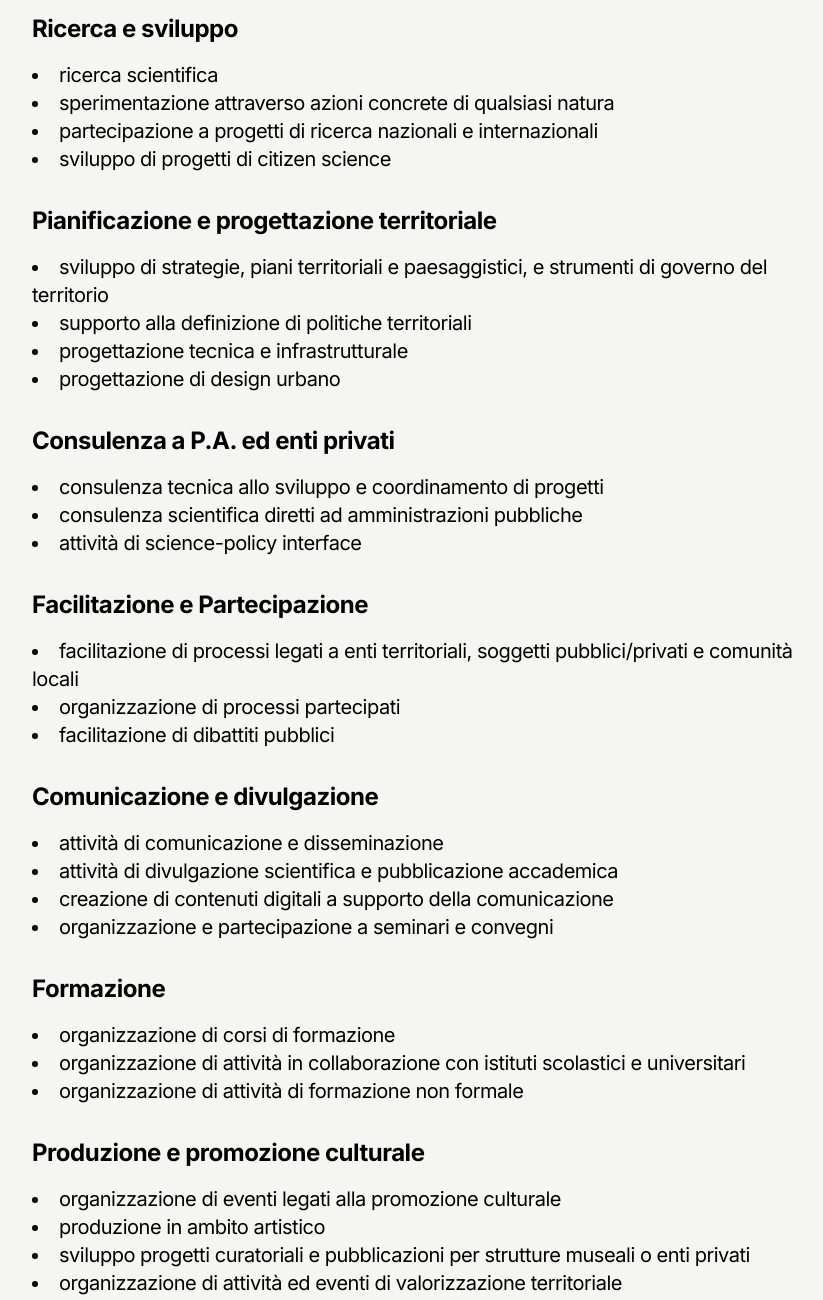
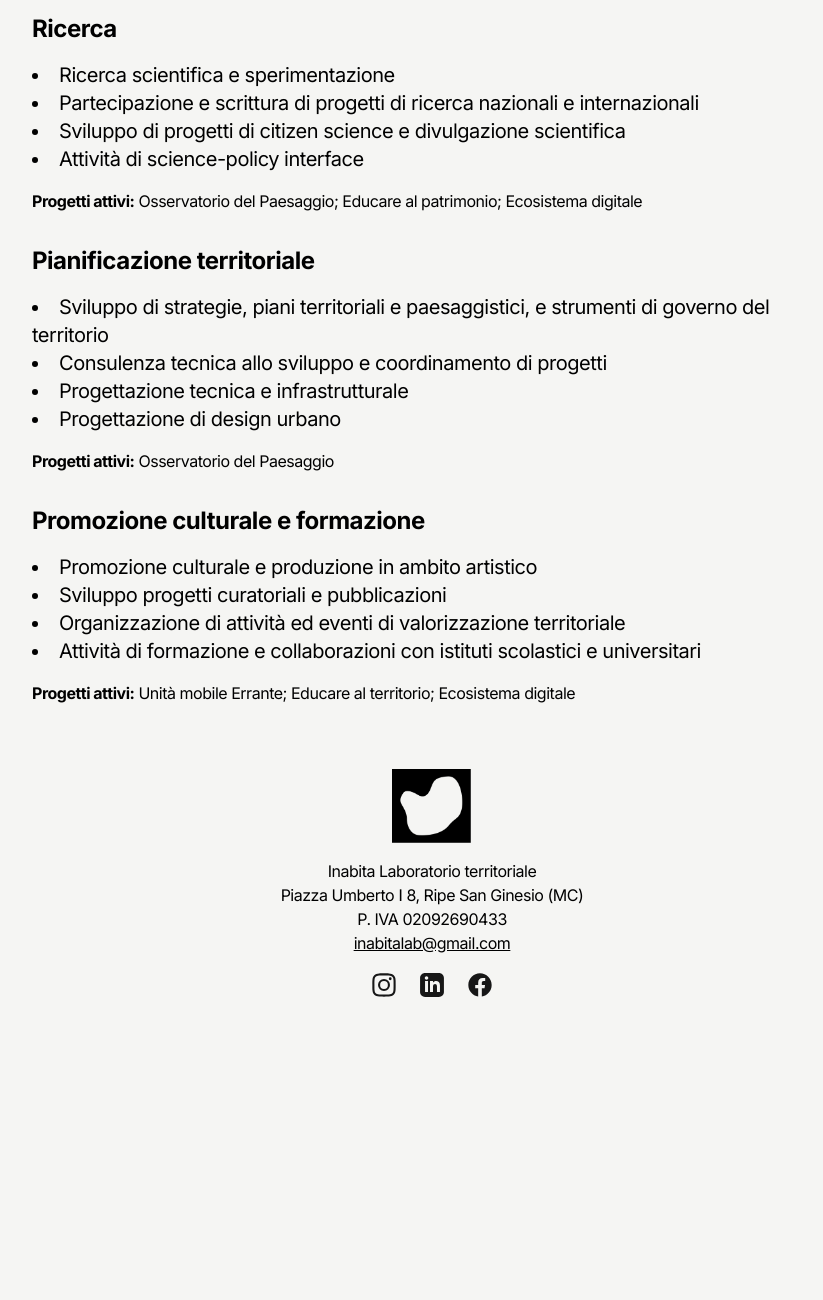
Before and after one commit to sekmo/inabitalab, an Astro site: page /servizi in a window 1280 px wide. Shown: the part 562-1862 px from the top of the page, without its empty margins (208-1031 px from the left). After the commit the page ends 1593 px from the top, so only its background shows below. Built offline with nearby package versions, Linux system fonts and the light colour scheme; Astro itself is replaced by a stand-in of ours.

Commit message:
Update page "Servizi"

```diff
--- a/src/pages/servizi.astro
+++ b/src/pages/servizi.astro
@@ -9,61 +9,45 @@ import Footer from "../components/Footer.astro"
     <Header activeNav="servizi" />
     <h1 class="mt-8 sm:mt-16 text-4xl sm:text-5xl font-semibold tracking-tighter">Servizi</h1>
     <div class="mx-auto mt-2 sm:mt-8 text-lg sm:text-xl">
-      <p>Inabita affianca attività di ricerca e progettazione a interventi di implementazione sul campo, ai fini di supportare le amministrazioni nello sviluppo di strategie territoriali, facilitando il dialogo tra società civile e pubblica amministrazione e creando sinergie tra scienza e politica territoriale.<br><br>I servizi offerti mirano alla consulenza tecnica e supporto scientifico per la progettazione di strategie e piani di rigenerazione territoriale. <br>In tal senso, Inabita offre una serie di servizi quali sviluppo e coordinamento di progetti, facilitazione di processi partecipati, divulgazione scientifica, attività di valorizzazione territoriale.</p>
+      <p>Inabita affianca attività di ricerca e progettazione a interventi di implementazione sul campo, ai fini di supportare le amministrazioni nello sviluppo di strategie territoriali, facilitando il dialogo tra società civile e pubblica amministrazione e creando sinergie tra scienza e politica territoriale.<br><br>
 
-      <p><span class="text-2xl font-bold">Ricerca e sviluppo</span>
+        I servizi offerti mirano alla consulenza tecnica e supporto scientifico per la progettazione di strategie e piani di rigenerazione territoriale.
+         In tal senso, Inabita offre una serie di servizi quali sviluppo e coordinamento di progetti, facilitazione di processi partecipati, divulgazione scientifica, attività di valorizzazione territoriale.</p><br>
+
+      <p><span class="text-2xl font-bold">Ricerca</span>
         <ul class="list-disc list-inside">
-          <li>ricerca scientifica</li>
-          <li>sperimentazione attraverso azioni concrete di qualsiasi natura</li>
-          <li>partecipazione a progetti di ricerca nazionali e internazionali</li>
-          <li>sviluppo di progetti di citizen science</li>
+          <li>Ricerca scientifica e sperimentazione</li>
+          <li>Partecipazione e scrittura di progetti di ricerca nazionali e internazionali</li>
+          <li>Sviluppo di progetti di citizen science e divulgazione scientifica</li>
+          <li>Attività di science-policy interface</li>
         </ul>
       </p>
-      <p class="mt-8"><span class="text-2xl font-bold">Pianificazione e progettazione territoriale</span>
+      <p class="text-base mt-2"><span class="font-bold">Progetti attivi:</span> Osservatorio del Paesaggio; Educare al patrimonio; Ecosistema digitale</p>
+
+
+
+      <p class="mt-8"><span class="text-2xl font-bold">Pianificazione territoriale</span>
         <ul class="list-disc list-inside">
-          <li>sviluppo di strategie, piani territoriali e paesaggistici, e strumenti di governo del territorio</li>
-          <li>supporto alla definizione di politiche territoriali</li>
-          <li>progettazione tecnica e infrastrutturale</li>
-          <li>progettazione di design urbano</li>
+          <li>Sviluppo di strategie, piani territoriali e paesaggistici, e strumenti di governo del territorio</li>
+          <li>Consulenza tecnica allo sviluppo e coordinamento di progetti</li>
+          <li>Progettazione tecnica e infrastrutturale</li>
+          <li>Progettazione di design urbano</li>
         </ul>
       </p>
-      <p class="mt-8"><span class="text-2xl font-bold">Consulenza a P.A. ed enti privati</span>
+      <p class="text-base mt-2"><span class="font-bold">Progetti attivi:</span> Osservatorio del Paesaggio</p>
+
+
+
+      <p class="mt-8"><span class="text-2xl font-bold">Promozione culturale e formazione</span>
         <ul class="list-disc list-inside">
-          <li>consulenza tecnica allo sviluppo e coordinamento di progetti</li>
-          <li>consulenza scientifica diretti ad amministrazioni pubbliche</li>
-          <li>attività di science-policy interface</li>
+          <li>Promozione culturale e produzione in ambito artistico</li>
+          <li>Sviluppo progetti curatoriali e pubblicazioni</li>
+          <li>Organizzazione di attività ed eventi di valorizzazione territoriale</li>
+          <li>Attività di formazione e collaborazioni con istituti scolastici e universitari</li>
         </ul>
       </p>
-      <p class="mt-8"><span class="text-2xl font-bold">Facilitazione e Partecipazione</span>
-        <ul class="list-disc list-inside">
-          <li>facilitazione di processi legati a enti territoriali, soggetti pubblici/privati e comunità locali</li>
-          <li>organizzazione di processi partecipati</li>
-          <li>facilitazione di dibattiti pubblici</li>
-        </ul>
-      </p>
-      <p class="mt-8"><span class="text-2xl font-bold">Comunicazione e divulgazione</span>
-        <ul class="list-disc list-inside">
-          <li>attività di comunicazione e disseminazione</li>
-          <li>attività di divulgazione scientifica e pubblicazione accademica</li>
-          <li>creazione di contenuti digitali a supporto della comunicazione</li>
-          <li>organizzazione e partecipazione a seminari e convegni</li>
-        </ul>
-      </p>
-      <p class="mt-8"><span class="text-2xl font-bold">Formazione</span>
-        <ul class="list-disc list-inside">
-          <li>organizzazione di corsi di formazione</li>
-          <li>organizzazione di attività in collaborazione con istituti scolastici e universitari</li>
-          <li>organizzazione di attività di formazione non formale</li>
-        </ul>
-      </p>
-      <p class="mt-8"><span class="text-2xl font-bold">Produzione e promozione culturale</span>
-        <ul class="list-disc list-inside">
-          <li>organizzazione di eventi legati alla promozione culturale</li>
-          <li>produzione in ambito artistico</li>
-          <li>sviluppo progetti curatoriali e pubblicazioni per strutture museali o enti privati</li>
-          <li>organizzazione di attività ed eventi di valorizzazione territoriale</li>
-        </ul>
-      </p>
+      <p class="text-base mt-2"><span class="font-bold">Progetti attivi:</span> Unità mobile Errante; Educare al territorio; Ecosistema digitale</p>
+
     </div>
   </main>
 </Layout>
```
